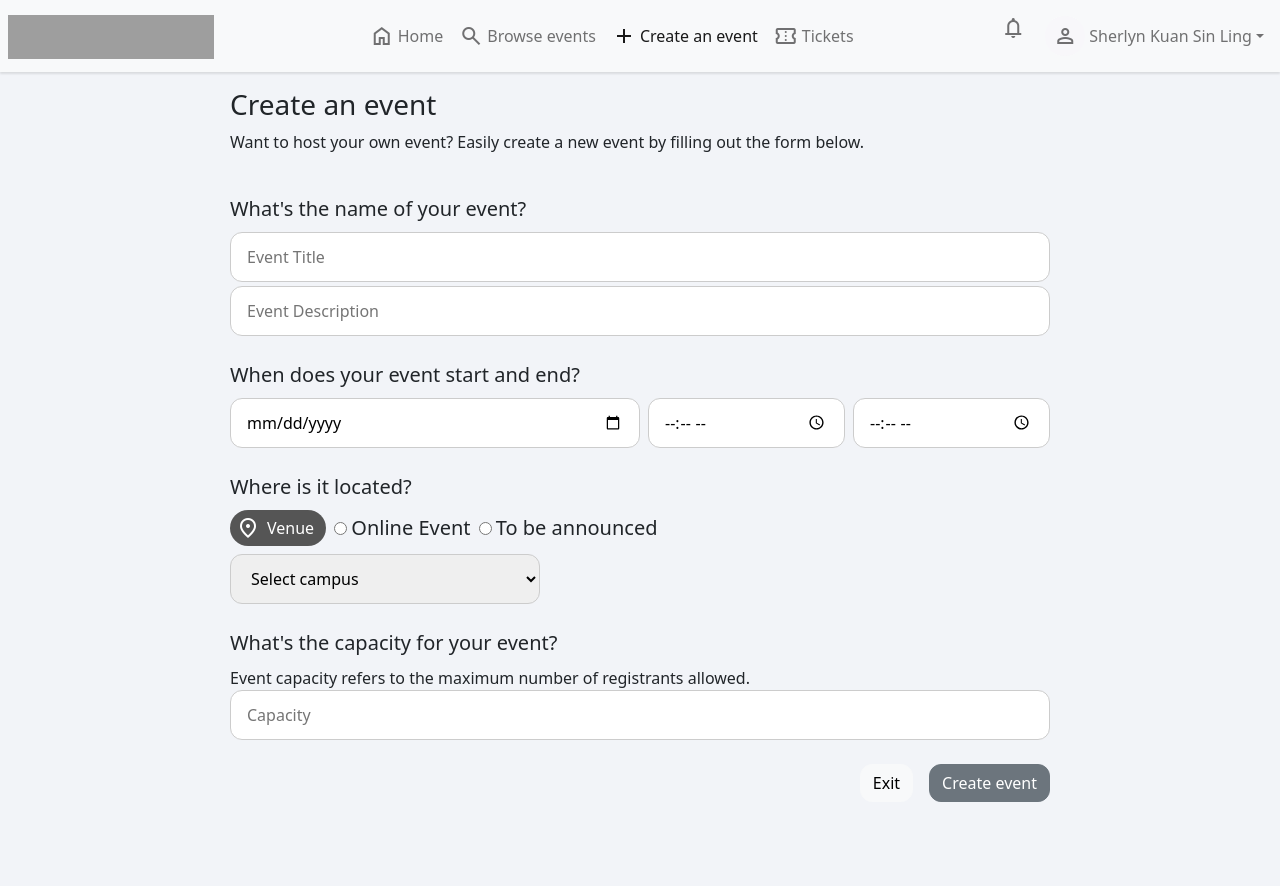
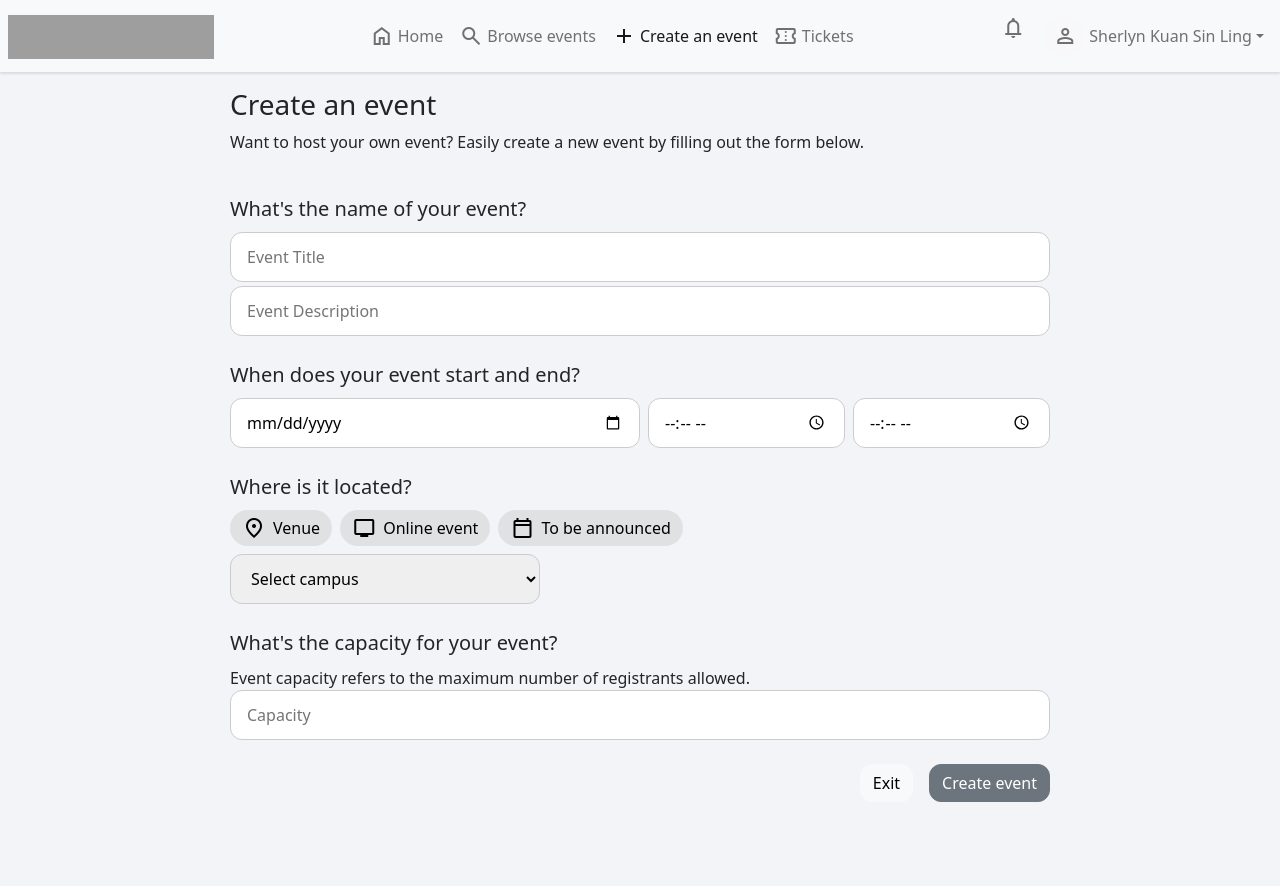
Before and after one commit to Sherlyn0410/INTI-Event-Management, a PHP site: page /createEvent.html in a window 1280 px wide. Run offline with PHP 8.4, Linux system fonts and the light colour scheme; grey boxes are pictures that could not be loaded.

Commit message:
location css

```diff
--- a/createEvent.html
+++ b/createEvent.html
@@ -98,12 +98,12 @@
               <label for="venue" class="location-radio"><i class="material-symbols-outlined">location_on</i>Venue</label>
             </span>
             <span>
-              <input type="radio" id="onlineEvent" name="location" value="Online Event" required>
-              <label for="onlineEvent">Online Event</label>
+              <input type="radio" id="onlineEvent" name="online" value="Online Event" hidden>
+              <label for="onlineEvent" class="location-radio"><i class="material-symbols-outlined">tv</i>Online event</label>
             </span>
             <span>
-              <input type="radio" id="tba" name="location" value="To be announced" required>
-              <label for="tba">To be announced</label>
+              <input type="radio" id="tba" name="location" value="To be announced" hidden>
+              <label for="tba" class="location-radio"><i class="material-symbols-outlined">calendar_today</i>To be announced</label>
             </span>
           </div>
 
--- a/style.css
+++ b/style.css
@@ -59,14 +59,14 @@
 
   .location-radio{
     align-items: center;
-    background-color: #555;
-    color:#fff;
+    background-color: #DFE1E2;
+    color:#000;
     border-radius: 50px;
     cursor: pointer;
     display: flex;
     flex-direction: row;
     gap: 3px;
-    padding: 6px 12px 6px 6px;
+    padding: 6px 12px 6px 12px;
     font-size: 1rem!important;
     font-weight: 400!important;
   }
```
